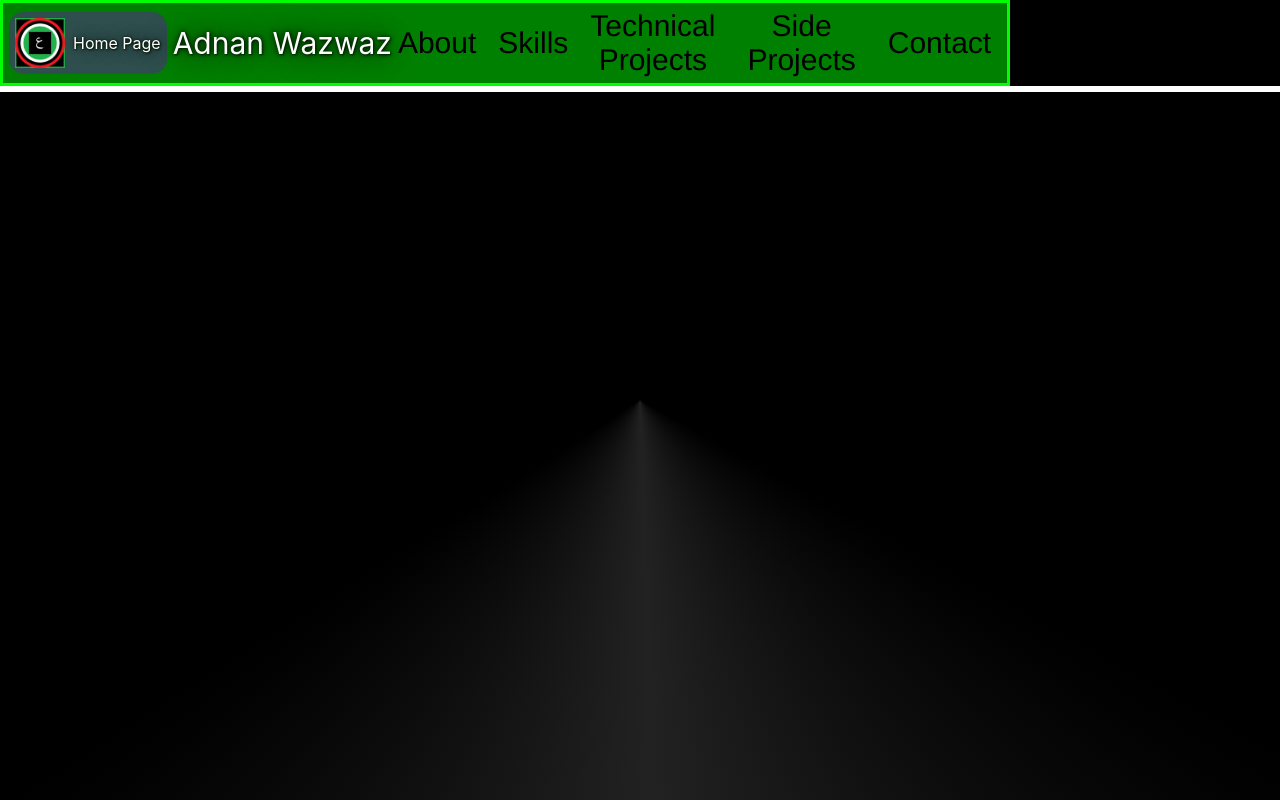
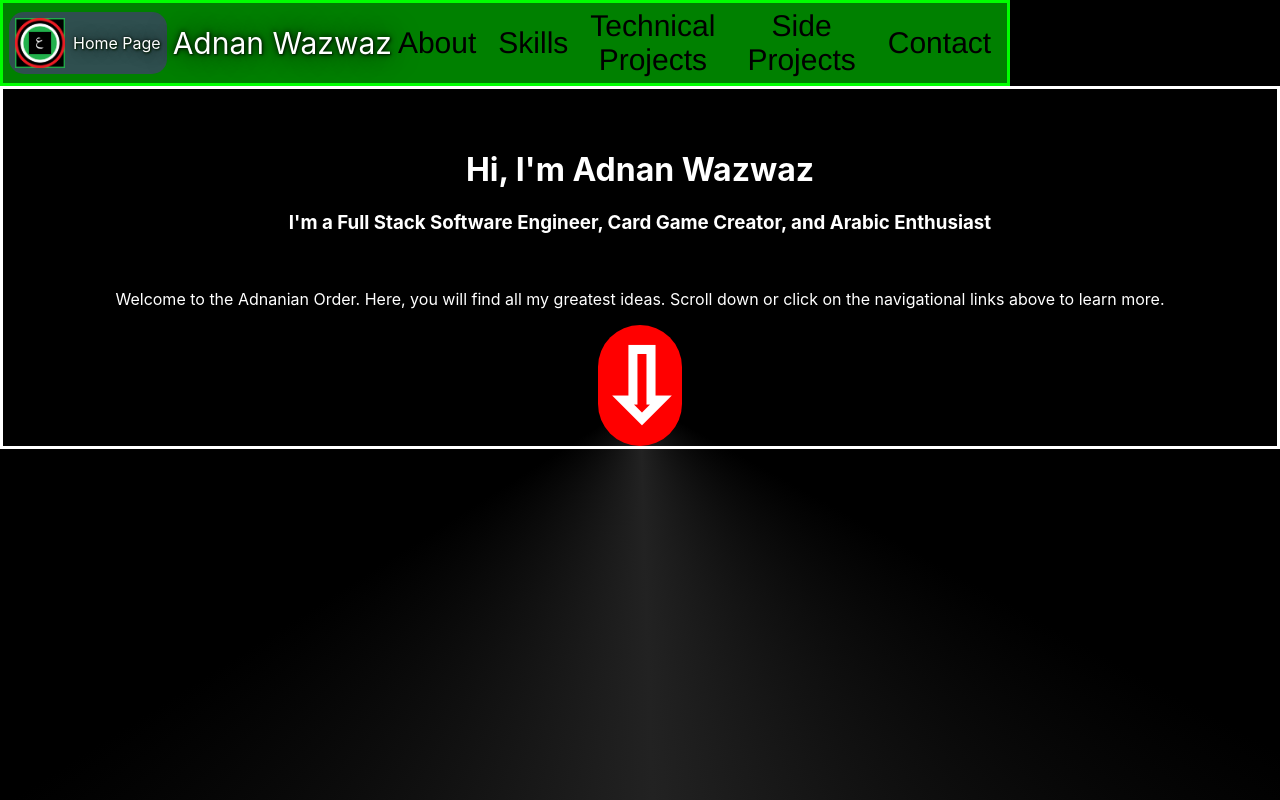
Before and after one commit to adnanian/adnanian-portfolio, a React (Create React App) app in the folder client/: page / in a window 1280 px wide. Built offline with nearby package versions, Linux system fonts and the light colour scheme.

Commit message:
Create and style simple home page

```diff
--- a/client/src/App.js
+++ b/client/src/App.js
@@ -1,12 +1,14 @@
 import React from "react";
 import Footer from "./navigation/Footer";
 import Header from "./navigation/Header";
+import Home from "./sections/Home";
 
 function App() {
   return (
     <React.Fragment>
       <Header/>
       <main>
+        <Home/>
       </main>
       <Footer/>
     </React.Fragment>
--- a/client/src/index.css
+++ b/client/src/index.css
@@ -1,6 +1,7 @@
 body {
   margin: 0;
   background-color: black;
+  color: white;
   background-image: conic-gradient(black 33%, #222, black 66%);
   background-repeat: no-repeat;
   background-attachment: fixed;
--- /dev/null
+++ b/client/src/sections/Home.js
@@ -0,0 +1,17 @@
+import "../styles/Home.css";
+
+export default function Home() {
+    return (
+        <div id="home">
+            <br/>
+            <br/>
+            <h1>Hi, I'm Adnan Wazwaz</h1>
+            <h3>I'm a Full Stack Software Engineer, Card Game Creator, and Arabic Enthusiast</h3>
+            <br/>
+            <p>Welcome to the Adnanian Order. Here, you will find all my greatest ideas.
+                Scroll down or click on the navigational links above to learn more.
+            </p>
+            <span className="down-arrow">&#8681;</span>
+        </div>
+    );
+}
--- /dev/null
+++ b/client/src/styles/Home.css
@@ -0,0 +1,17 @@
+#home {
+    display: block;
+    text-align: center;
+}
+
+.down-arrow {
+    font-size: 100px;
+    font-weight: bolder;
+    background-color: red;
+    border-radius: 50px;
+}
+
+@media only screen and (max-width: 767px) {
+    #home {
+        padding: 0 20px;
+    }
+}
```
Also changed, not shown: client/src/sections/About.js (added), client/src/sections/ContactForm.js (added), client/src/sections/SideProjectsSection.js (added), client/src/sections/Skills.js (added), client/src/sections/TechnicalProjectsSection.js (added).
